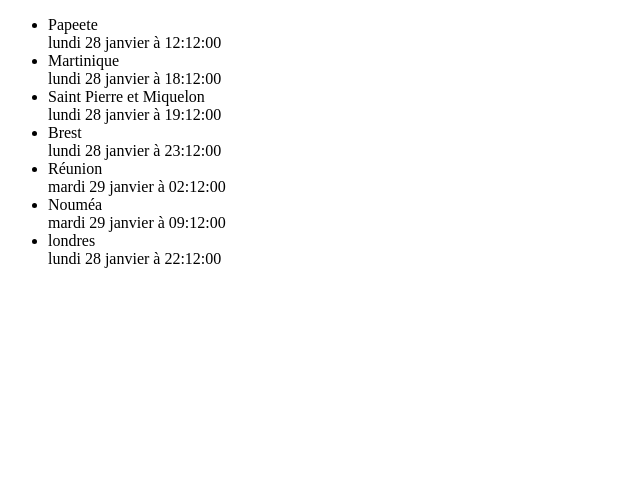
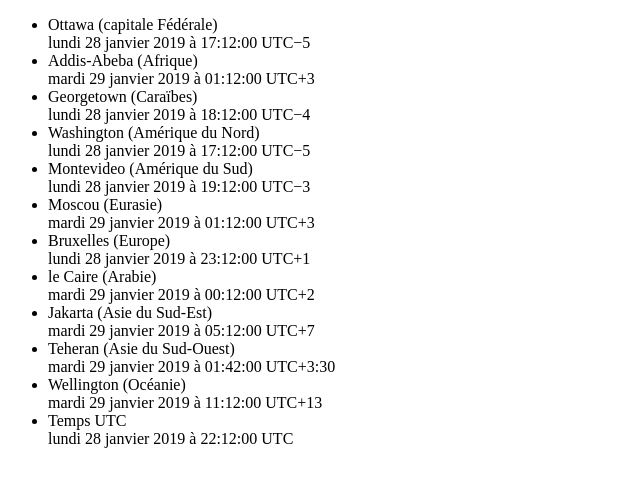
Before and after one commit to elfindel69/site-livres-2, a plain HTML site: page index.html in a window 1280 px wide. Shown: the whole page, without its empty margins (0-640 px from the left). Drawn offline with Linux system fonts and the light colour scheme.

Commit message:
modif horloges

```diff
--- a/date-heure.js
+++ b/date-heure.js
@@ -1,41 +1,46 @@
-// constante
-const HEURE = 1000 * 60 * 60;
 // Données d'affichage et de traitement
 var data = [
-    { 'id': 'papeete', 'utc': -10 }, // -10 UTC
-    { 'id': 'martinique', 'utc': -4 }, // -04 UTC
-    { 'id': 'saint-pierre', 'utc': -3 }, // -03 UTC
-    { 'id': 'brest', 'utc': +1 }, // +01 UTC
-    { 'id': 'reunion', 'utc': +4 }, // +04 UTC
-    { 'id': 'noumea', 'utc': +11 }, // +11 UTC
-    { 'id': 'londres', 'utc': 0 }
+    { 'id': 'TFR', 'utc': 'America/Toronto' },
+    { 'id': 'AFR', 'utc': 'Africa/Nairobi' },
+    { 'id': 'CAC', 'utc': 'America/Guyana' },
+    { 'id': 'NAM', 'utc': 'America/New_York' },
+    { 'id': 'SAM', 'utc': 'America/Montevideo' },
+    { 'id': 'EUA', 'utc': 'Europe/Moscow' },
+    { 'id': 'EUR', 'utc': 'Europe/Brussels' },
+    { 'id': 'MES', 'utc': 'Africa/Cairo' },
+    { 'id': 'SEA', 'utc': 'Asia/Jakarta' },
+    { 'id': 'SWA', 'utc': 'Asia/Tehran' },
+    { 'id': 'OCN', 'utc': 'Pacific/Auckland' },
+    { 'id': 'UTC', 'utc': 'UTC' }
 ];
 // format d'affichage pour les navigateurs récents ;)
 // https://developer.mozilla.org/fr/docs/Web/JavaScript/Reference/Objets_globaux/Date/toLocaleString
 var optionsDate = {
-    //  hour12: false,
+    hour12: false,
     weekday: 'long',
-    //  year:     'numeric',
     month: 'long',
     day: 'numeric',
+    year: 'numeric',
     hour: '2-digit',
     minute: '2-digit',
-    second: '2-digit'
+    second: '2-digit',
+    timeZoneName: 'short'
 };
-// Différence entre le fuseau horaire UTC, et celui de l'heure locale.
-var offsetDate = new Date().getTimezoneOffset() / 60;
+
 // Fonction d'affichage
 function afficheHeure() {
     let i,
         nb = data.length,
-        dTemp,
         date = new Date();
     // boucle sur les infos à afficher
     for (i = 0; i < nb; i += 1) {
         dTemp = new Date();
-        dTemp.setTime(date.getTime() + ((data[i].utc + offsetDate) * HEURE));
-        document.getElementById(data[i].id).innerHTML = dTemp.toLocaleString('fr-FR', optionsDate);
+        optionsDate.timeZone = data[i].utc;
+        document.getElementById(data[i].id).innerHTML = date.toLocaleString('fr-FR', optionsDate);
     }
+
+    optionsDate.timeZone = "UTC";
+    document.getElementById("londres").innerHTML = date.toLocaleString("fr-FR", optionsDate);
 }
 // lance affichage toutes les prochaines secondes
 setInterval(afficheHeure, 1000);
--- a/index.html
+++ b/index.html
@@ -13,32 +13,52 @@
 <body>
     <ul>
         <li>
-            Papeete
-            <div id="papeete"></div>
+            Ottawa (capitale Fédérale)
+            <div id="TFR">00</div>
         </li>
         <li>
-            Martinique
-            <div id="martinique"></div>
+            Addis-Abeba (Afrique)
+            <div id="AFR"></div>
         </li>
         <li>
-            Saint Pierre et Miquelon
-            <div id="saint-pierre"></div>
+            Georgetown (Caraïbes)
+            <div id="CAC"></div>
         </li>
         <li>
-            Brest
-            <div id="brest"></div>
+            Washington (Amérique du Nord)
+            <div id="NAM"></div>
         </li>
         <li>
-            Réunion
-            <div id="reunion"></div>
+            Montevideo (Amérique du Sud)
+            <div id="SAM"></div>
         </li>
         <li>
-            Nouméa
-            <div id="noumea"></div>
+            Moscou (Eurasie)
+            <div id="EUA"></div>
         </li>
         <li>
-            londres
-            <div id="londres"></div>
+            Bruxelles (Europe)
+            <div id="EUR"></div>
+        </li>
+        <li>
+            le Caire (Arabie)
+            <div id="MES"></div>
+        </li>
+        <li>
+            Jakarta (Asie du Sud-Est)
+            <div id="SEA"></div>
+        </li>
+        <li>
+            <Table>Teheran (Asie du Sud-Ouest)</Table>
+            <div id="SWA"></div>
+        </li>
+        <li>
+            Wellington (Océanie)
+            <div id="OCN"></div>
+        </li>
+        <li>
+            Temps UTC
+            <div id="UTC"></div>
         </li>
     </ul>
 </body>
```
